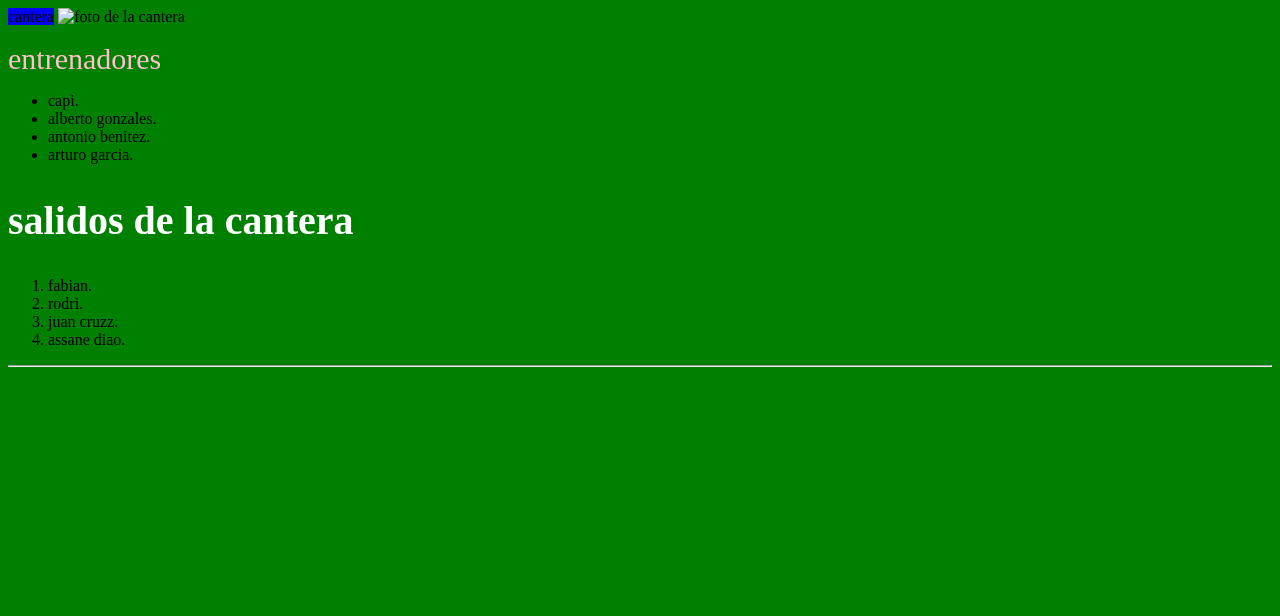
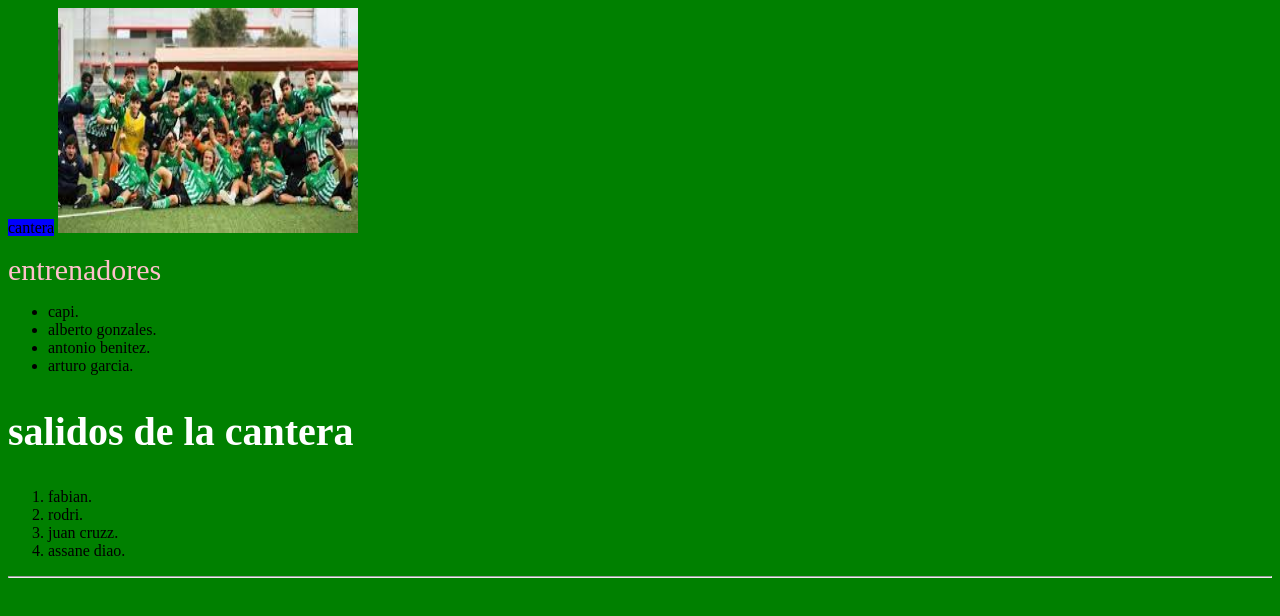
Before and after one commit to Alvarogl4/Alvarogl4.github.io, a plain HTML site: page index3.html in a window 1280 px wide. Drawn offline with Linux system fonts and the light colour scheme.

Commit message:
Update index3.html

```diff
--- a/index3.html
+++ b/index3.html
@@ -7,7 +7,7 @@
 
   <body style="background-color:green">
   <hl style="background-color:blue; font-size50px">cantera</hl>
-  <img src="imágenes/cantera.jpg" width="300" height="225" alt="foto de la cantera">
+  <img src="cantera.jpeg" width="300" height="225" alt="foto de la cantera">
 <p><span align=center style="font-size:30px ;color:pink">entrenadores</p>
   <ul>
     <li>capi.</li>
```
